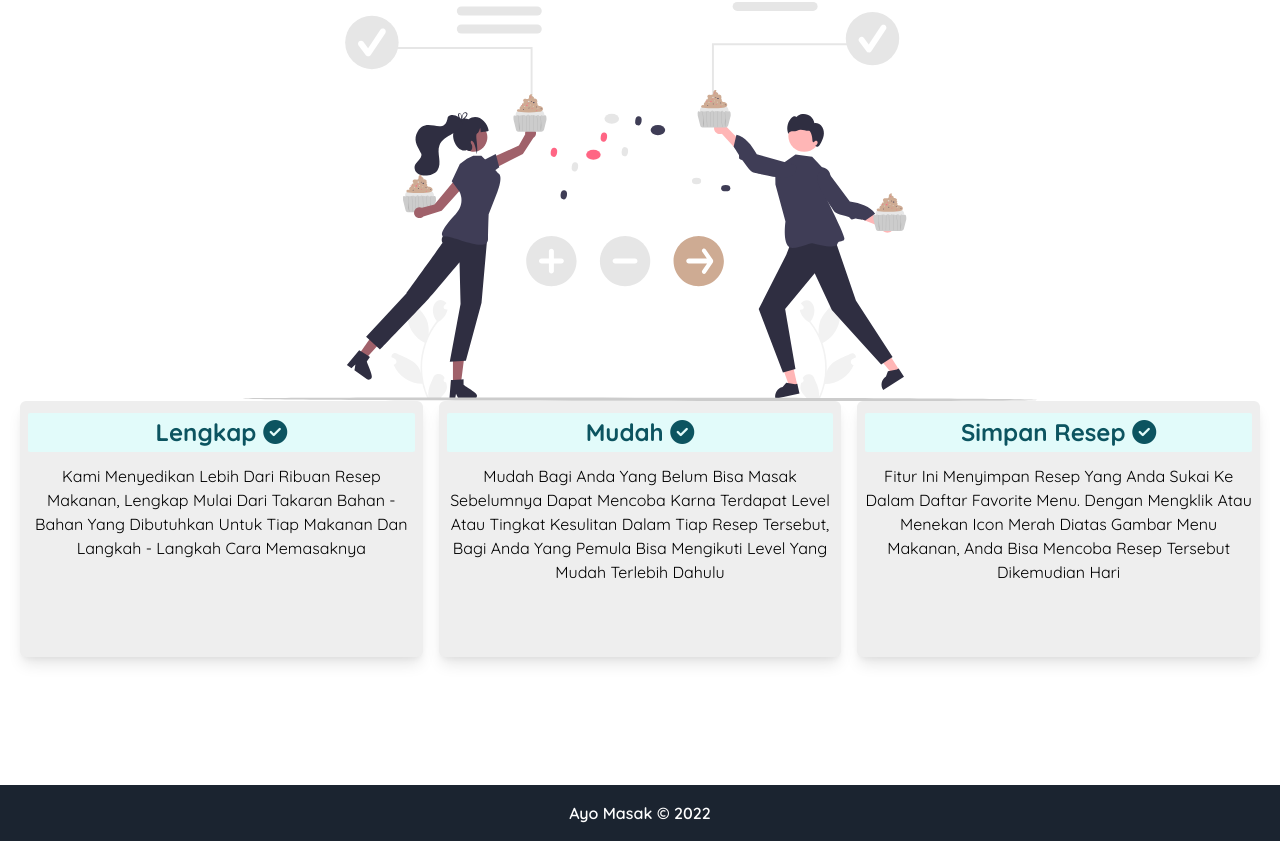
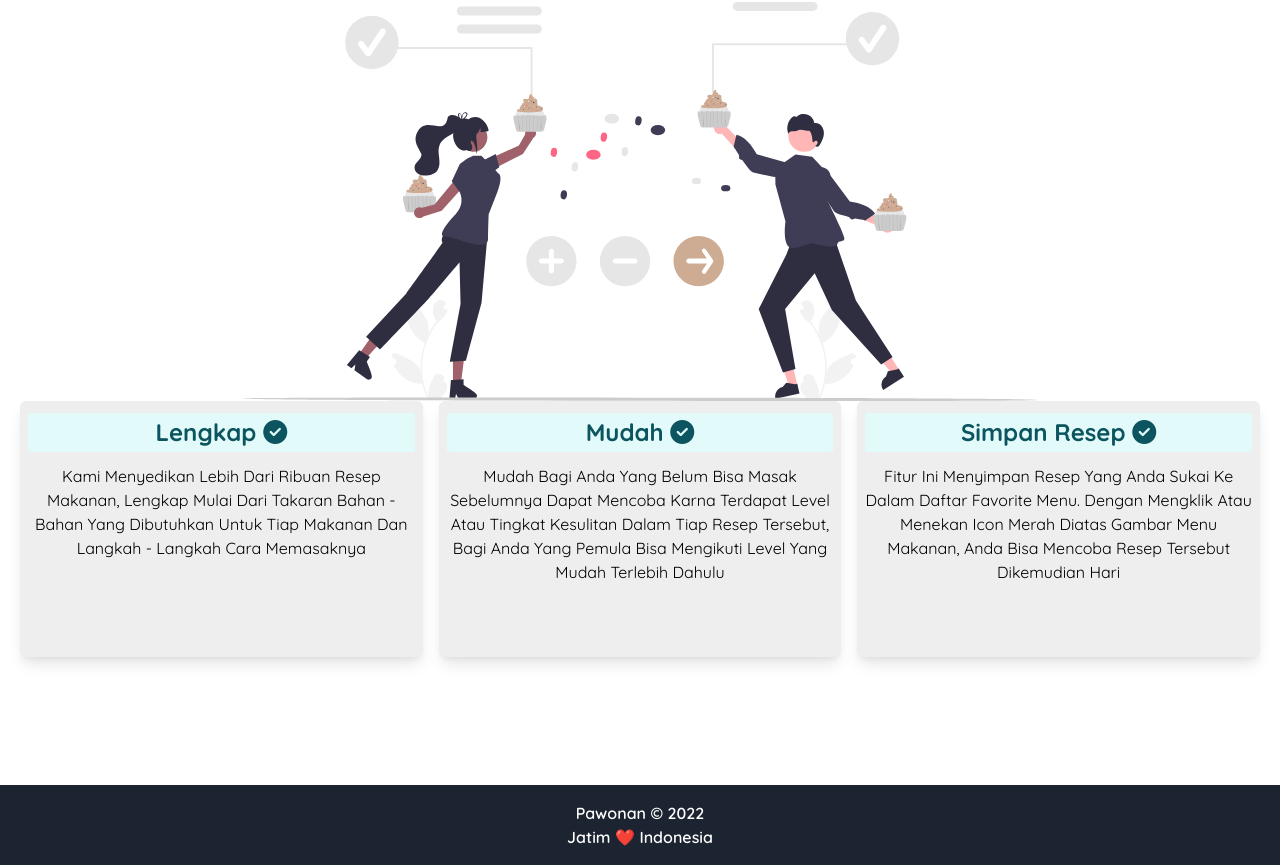
Before and after one commit to kenthusblog/resep, a React (Create React App) app: page / in a window 1280 px wide. Shown: the part 1203-2068 px from the top of the page. Before the commit the page ends 2044 px from the top, so only its background shows below. Built offline with nearby package versions, Linux system fonts and the light colour scheme; no server answers.

Commit message:
Update Footer.js

```diff
--- a/src/components/Footer.js
+++ b/src/components/Footer.js
@@ -2,7 +2,7 @@ export default function Footer() {
   return (
     <footer className="mt-5">
       <div className="py-4 px-5 bg-dark-800 text-white font-semibold text-center ">
-        <div className="capitalize">Ayo Masak &copy; 2022</div>
+        <div className="capitalize">Pawonan &copy; 2022 <br/>Jatim     &#10084;&#65039; Indonesia </div>
       </div>
     </footer>
   );
```
